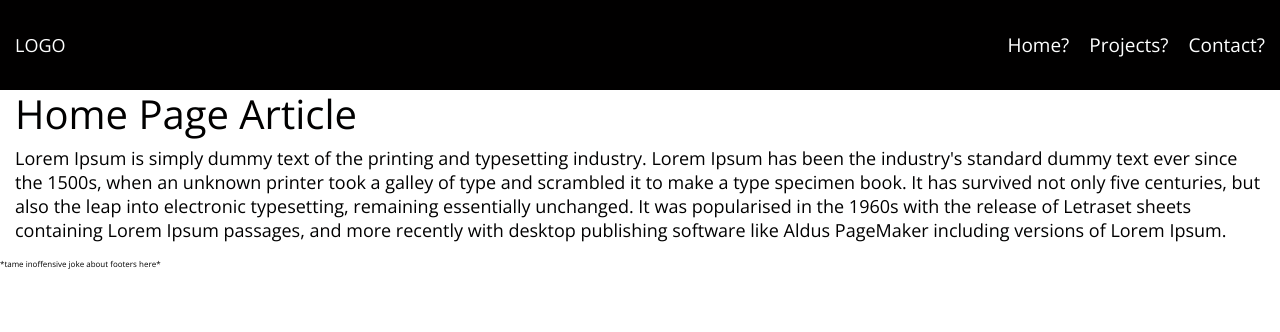
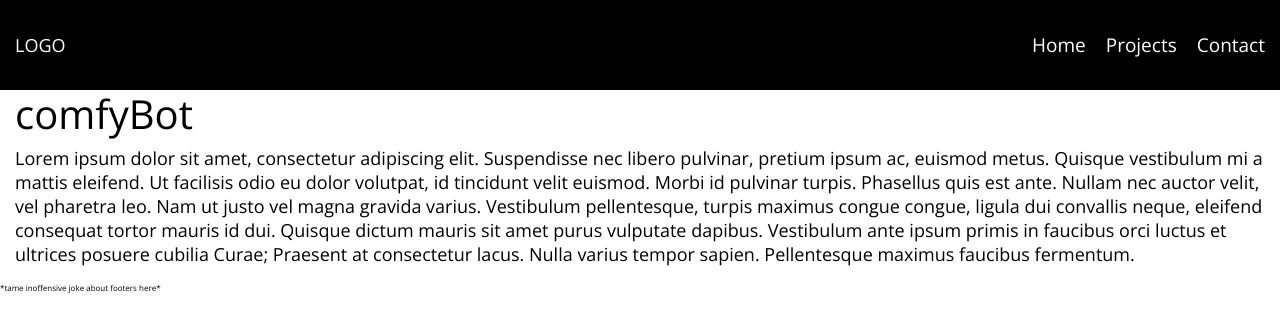
Before and after one commit to jondekerh/main, a React (Create React App) app: page /projects in a window 1280 px wide. Shown: the top 332 px of the page. Built offline with nearby package versions, Linux system fonts and the light colour scheme.

Commit message:
proper routing for components

```diff
--- a/src/App.js
+++ b/src/App.js
@@ -11,6 +11,7 @@ import {
 import Header from './components/headerComponent/header.js';
 import Footer from './components/footerComponent/footer.js';
 import Homepage from './components/pages/homePage.js';
+import Projects from './components/pages/projects.js';
 
 //includes
 import './assets/css/default.min.css';
@@ -19,15 +20,18 @@ import './assets/css/default.min.css';
 class App extends Component {
   render() {
     return (
-      <div className="App">
+      <Router>
+        <div className="App">
 
-        <Header />
+          <Header />
 
-          <Homepage />
+            <Route exact path='/' component={Homepage} />
+            <Route exact path='/projects' component={Projects} />
 
-        <Footer />
+          <Footer />
 
-      </div>
+        </div>
+      </Router>
     );
   }
 }
--- a/src/components/headerComponent/header.js
+++ b/src/components/headerComponent/header.js
@@ -1,4 +1,7 @@
 import React, { Component } from 'react';
+import {
+  Link
+} from 'react-router-dom';
 
 class Header extends Component {
   render() {
@@ -12,13 +15,13 @@ class Header extends Component {
         <nav>
           <ul>
             <li className = 'first'>
-              <a href = '#'>Home?</a>
+              <Link to='/'>Home</Link>
             </li>
             <li className = 'second'>
-              <a href = '#'>Projects?</a>
+              <Link to='/projects'>Projects</Link>
             </li>
             <li className = 'third'>
-              <a href = '#'>Contact?</a>
+              <Link to='/contact'>Contact</Link>
             </li>
           </ul>
         </nav>
--- a/src/components/pages/homePage.js
+++ b/src/components/pages/homePage.js
@@ -10,7 +10,7 @@ class Homepage extends Component {
         </h1>
 
         <p>
-          Lorem Ipsum is simply dummy text of the printing and typesetting industry. Lorem Ipsum has been the industry's standard dummy text ever since the 1500s, when an unknown printer took a galley of type and scrambled it to make a type specimen book. It has survived not only five centuries, but also the leap into electronic typesetting, remaining essentially unchanged. It was popularised in the 1960s with the release of Letraset sheets containing Lorem Ipsum passages, and more recently with desktop publishing software like Aldus PageMaker including versions of Lorem Ipsum.
+          Lorem ipsum dolor sit amet, consectetur adipiscing elit. Suspendisse nec libero pulvinar, pretium ipsum ac, euismod metus. Quisque vestibulum mi a mattis eleifend. Ut facilisis odio eu dolor volutpat, id tincidunt velit euismod. Morbi id pulvinar turpis. Phasellus quis est ante. Nullam nec auctor velit, vel pharetra leo. Nam ut justo vel magna gravida varius. Vestibulum pellentesque, turpis maximus congue congue, ligula dui convallis neque, eleifend consequat tortor mauris id dui. Quisque dictum mauris sit amet purus vulputate dapibus. Vestibulum ante ipsum primis in faucibus orci luctus et ultrices posuere cubilia Curae; Praesent at consectetur lacus. Nulla varius tempor sapien. Pellentesque maximus faucibus fermentum.
         </p>
 
       </div>
--- /dev/null
+++ b/src/components/pages/projects.js
@@ -0,0 +1,21 @@
+import React, { Component } from 'react';
+
+class Projects extends Component {
+  render() {
+    return (
+      <div className = 'container-fluid'>
+
+        <h1>
+          comfyBot
+        </h1>
+
+        <p>
+          Lorem ipsum dolor sit amet, consectetur adipiscing elit. Suspendisse nec libero pulvinar, pretium ipsum ac, euismod metus. Quisque vestibulum mi a mattis eleifend. Ut facilisis odio eu dolor volutpat, id tincidunt velit euismod. Morbi id pulvinar turpis. Phasellus quis est ante. Nullam nec auctor velit, vel pharetra leo. Nam ut justo vel magna gravida varius. Vestibulum pellentesque, turpis maximus congue congue, ligula dui convallis neque, eleifend consequat tortor mauris id dui. Quisque dictum mauris sit amet purus vulputate dapibus. Vestibulum ante ipsum primis in faucibus orci luctus et ultrices posuere cubilia Curae; Praesent at consectetur lacus. Nulla varius tempor sapien. Pellentesque maximus faucibus fermentum.
+        </p>
+
+      </div>
+    );
+  }
+}
+
+export default Projects;
```
